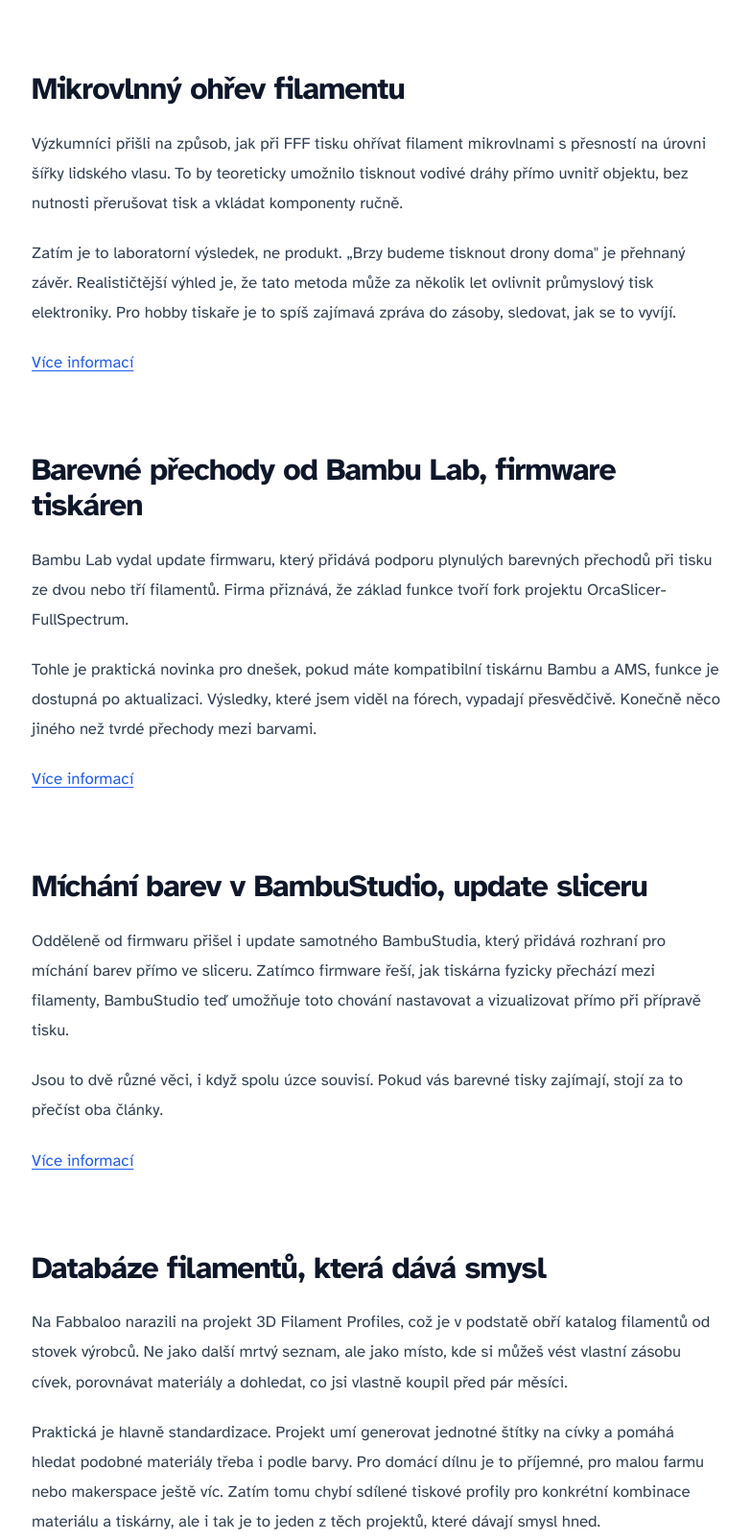
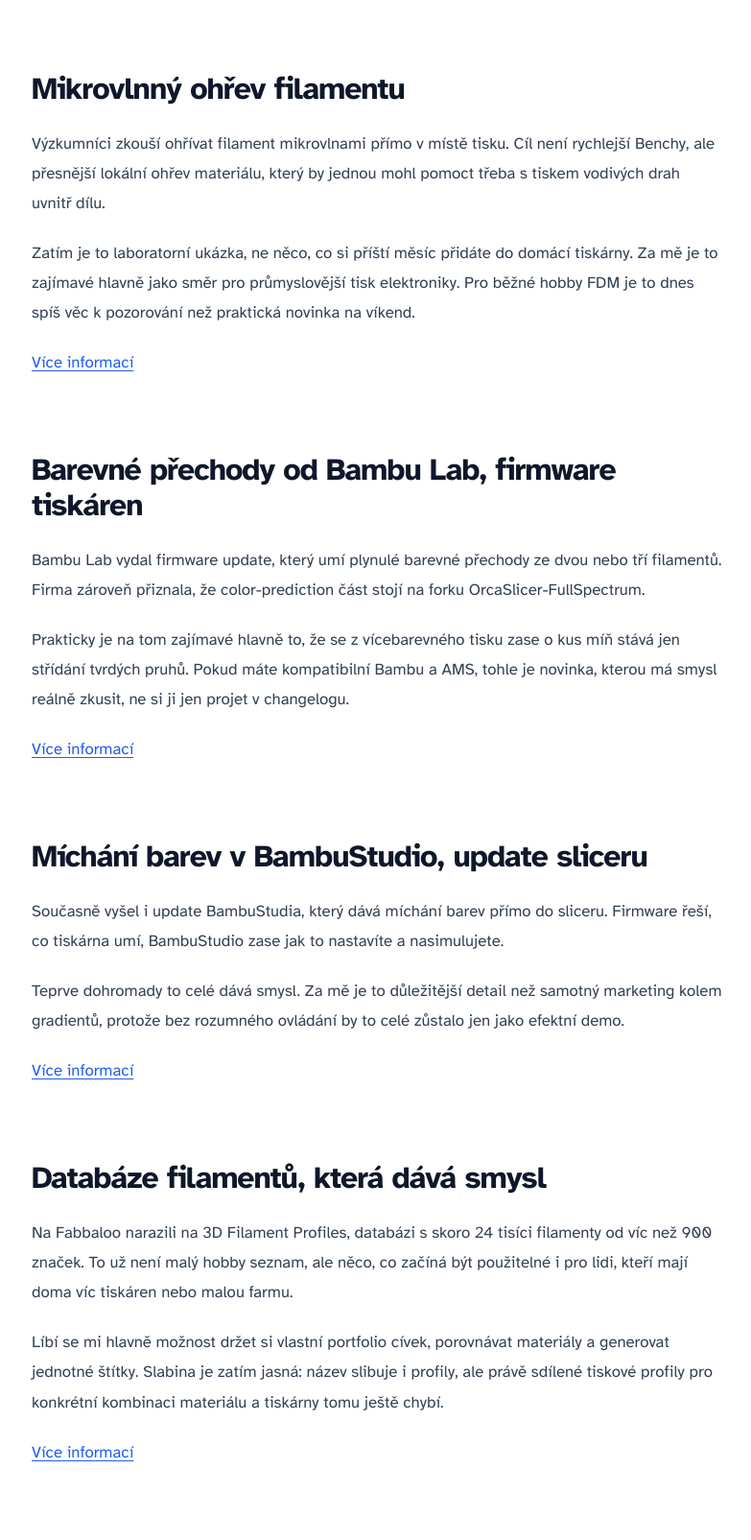
Before and after one commit to PavelTajdus/3dtiskjeradost, an Astro site: page /blog/pod-tryskou-17-2026 in a window 1280 px wide. Shown: the part 1360-2965 px from the top of the page at 96% size, without its empty margins (87-870 px from the left). Built offline with nearby package versions, Linux system fonts and the light colour scheme; Astro itself is replaced by a stand-in of ours.

Commit message:
Editorial pass on digest copy

```diff
--- a/src/content/blog/pod-tryskou-17-2026.md
+++ b/src/content/blog/pod-tryskou-17-2026.md
@@ -10,33 +10,33 @@
 
 ## Mikrovlnný ohřev filamentu
 
-Výzkumníci přišli na způsob, jak při FFF tisku ohřívat filament mikrovlnami s přesností na úrovni šířky lidského vlasu. To by teoreticky umožnilo tisknout vodivé dráhy přímo uvnitř objektu, bez nutnosti přerušovat tisk a vkládat komponenty ručně.
+Výzkumníci zkouší ohřívat filament mikrovlnami přímo v místě tisku. Cíl není rychlejší Benchy, ale přesnější lokální ohřev materiálu, který by jednou mohl pomoct třeba s tiskem vodivých drah uvnitř dílu.
 
-Zatím je to laboratorní výsledek, ne produkt. „Brzy budeme tisknout drony doma" je přehnaný závěr. Realističtější výhled je, že tato metoda může za několik let ovlivnit průmyslový tisk elektroniky. Pro hobby tiskaře je to spíš zajímavá zpráva do zásoby, sledovat, jak se to vyvíjí.
+Zatím je to laboratorní ukázka, ne něco, co si příští měsíc přidáte do domácí tiskárny. Za mě je to zajímavé hlavně jako směr pro průmyslovější tisk elektroniky. Pro běžné hobby FDM je to dnes spíš věc k pozorování než praktická novinka na víkend.
 
 [Více informací](https://www.tomshardware.com/3d-printing/researchers-find-a-way-to-heat-3d-printer-filament-using-microwaves-enabling-fusing-circuits-inside-printed-objects-tech-supports-precise-heating-down-to-the-width-of-a-human-hair)
 
 ## Barevné přechody od Bambu Lab, firmware tiskáren
 
-Bambu Lab vydal update firmwaru, který přidává podporu plynulých barevných přechodů při tisku ze dvou nebo tří filamentů. Firma přiznává, že základ funkce tvoří fork projektu OrcaSlicer-FullSpectrum.
+Bambu Lab vydal firmware update, který umí plynulé barevné přechody ze dvou nebo tří filamentů. Firma zároveň přiznala, že color-prediction část stojí na forku OrcaSlicer-FullSpectrum.
 
-Tohle je praktická novinka pro dnešek, pokud máte kompatibilní tiskárnu Bambu a AMS, funkce je dostupná po aktualizaci. Výsledky, které jsem viděl na fórech, vypadají přesvědčivě. Konečně něco jiného než tvrdé přechody mezi barvami.
+Prakticky je na tom zajímavé hlavně to, že se z vícebarevného tisku zase o kus míň stává jen střídání tvrdých pruhů. Pokud máte kompatibilní Bambu a AMS, tohle je novinka, kterou má smysl reálně zkusit, ne si ji jen projet v changelogu.
 
 [Více informací](https://www.tomshardware.com/3d-printing/bambu-updates-its-3d-printers-to-print-unique-hues-or-gradients-using-two-or-three-filaments-company-acknowledges-orcaslicer-fullspectrum-fork-as-the-basis-for-the-color-prediction-part-of-the-new-feature)
 
 ## Míchání barev v BambuStudio, update sliceru
 
-Odděleně od firmwaru přišel i update samotného BambuStudia, který přidává rozhraní pro míchání barev přímo ve sliceru. Zatímco firmware řeší, jak tiskárna fyzicky přechází mezi filamenty, BambuStudio teď umožňuje toto chování nastavovat a vizualizovat přímo při přípravě tisku.
+Současně vyšel i update BambuStudia, který dává míchání barev přímo do sliceru. Firmware řeší, co tiskárna umí, BambuStudio zase jak to nastavíte a nasimulujete.
 
-Jsou to dvě různé věci, i když spolu úzce souvisí. Pokud vás barevné tisky zajímají, stojí za to přečíst oba články.
+Teprve dohromady to celé dává smysl. Za mě je to důležitější detail než samotný marketing kolem gradientů, protože bez rozumného ovládání by to celé zůstalo jen jako efektní demo.
 
 [Více informací](https://www.fabbaloo.com/news/bambustudio-update-adds-color-mixing)
 
 ## Databáze filamentů, která dává smysl
 
-Na Fabbaloo narazili na projekt 3D Filament Profiles, což je v podstatě obří katalog filamentů od stovek výrobců. Ne jako další mrtvý seznam, ale jako místo, kde si můžeš vést vlastní zásobu cívek, porovnávat materiály a dohledat, co jsi vlastně koupil před pár měsíci.
+Na Fabbaloo narazili na 3D Filament Profiles, databázi s skoro 24 tisíci filamenty od víc než 900 značek. To už není malý hobby seznam, ale něco, co začíná být použitelné i pro lidi, kteří mají doma víc tiskáren nebo malou farmu.
 
-Praktická je hlavně standardizace. Projekt umí generovat jednotné štítky na cívky a pomáhá hledat podobné materiály třeba i podle barvy. Pro domácí dílnu je to příjemné, pro malou farmu nebo makerspace ještě víc. Zatím tomu chybí sdílené tiskové profily pro konkrétní kombinace materiálu a tiskárny, ale i tak je to jeden z těch projektů, které dávají smysl hned.
+Líbí se mi hlavně možnost držet si vlastní portfolio cívek, porovnávat materiály a generovat jednotné štítky. Slabina je zatím jasná: název slibuje i profily, ale právě sdílené tiskové profily pro konkrétní kombinaci materiálu a tiskárny tomu ještě chybí.
 
 [Více informací](https://www.fabbaloo.com/news/a-long-needed-database-for-filament-management)
 
@@ -53,20 +53,20 @@
 
 ## Jednodušší zpracování purge odpadu
 
-Prusa uživatelé upozornili na úpravu, která mění způsob, jak tiskárny řady Core One nakládají s odpadem při čištění trysky mezi barvami. Místo klasické purge věže nebo wipe do bloku jde o jiný přístup ke zpracování tohoto odpadu, detaily jsou v článku na Fabbaloo.
+Kolem Prusa Core One se řeší další drobnost, která míří na jeden z nejotravnějších problémů vícebarevného tisku, spotřebu materiálu při čištění trysky. Není to velká headline novinka, spíš ukázka směru, kterým se tenhle segment bude muset hýbat, pokud nemá skončit u hromady purge plastu vedle tiskárny.
 
-Není to převratná věc, ale pokud tisknete vícebarevně a purge odpad vás otravuje, může stát za přečtení.
+Za mě je to zajímavé hlavně proto, že přesně tady se dnes láme použitelnost vícemateriálového tisku v praxi. Rychlost je hezká, ale když u modelu vysypete půl cívky do odpadu, začne to bolet rychle.
 
 [Více informací](https://www.fabbaloo.com/news/prusa-users-spotlight-a-simple-core-one-feature-that-could-quietly-change-how-fff-printers-handle-purge-waste)
 
 ## 3D tisk pro Ukrajinu
 
-Fabbaloo popsalo decentralizované sítě tiskařů, kteří tisknou součásti pro drony a dodávají je na Ukrajinu. Jde o koordinované skupiny fungující mimo centrální struktury, proto „tajné" v názvu článku.
+Fabbaloo popsalo, jak 3D tisk pomáhá kolem ukrajinských dronů ne jako jeden velký projekt, ale jako síť menších dílen a lidí, kteří tisknou konkrétní díly tam, kde jsou zrovna potřeba. A právě to je na tom to zajímavé.
 
-Je to připomínka, že 3D tisk má reálný dopad i mimo hobby projekty. A taky dobrý důvod, proč komunita kolem open-source tisku a sdílení souborů není jen zábava.
+Ne nějaká sci-fi vize, ale docela obyčejné FDM tiskárny, které zkracují cestu od nápadu k funkčnímu dílu. Z pohledu 3D tisku je to další připomínka, že největší síla technologie často není v jednom drahém stroji, ale v tom, že ji můžete rozprostřít do spousty malých míst najednou.
 
 [Více informací](https://www.fabbaloo.com/news/secret-decentralized-3d-printing-networks-supply-drone-parts-to-ukraine-at-scale)
 
 ---
 
-Týden plný Bambu novinek, ale tentokrát aspoň ne všechny stejné. Mikrovlnný výzkum si nechám v záložkách a počkám, co z toho za pár let vyroste. Příští týden zas.
+Tentokrát mě nejvíc baví X2D a nové barevné workflow od Bambu, protože to jsou věci, které se do reálného tisku promítnou hned. Zbytek je spíš výhled dopředu, ale ne ten marketingový. Příští týden zas.
```
